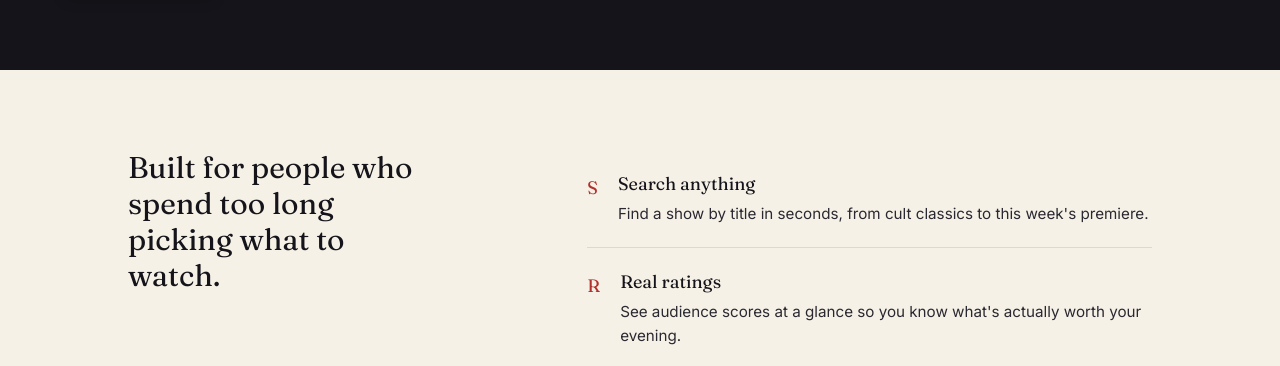
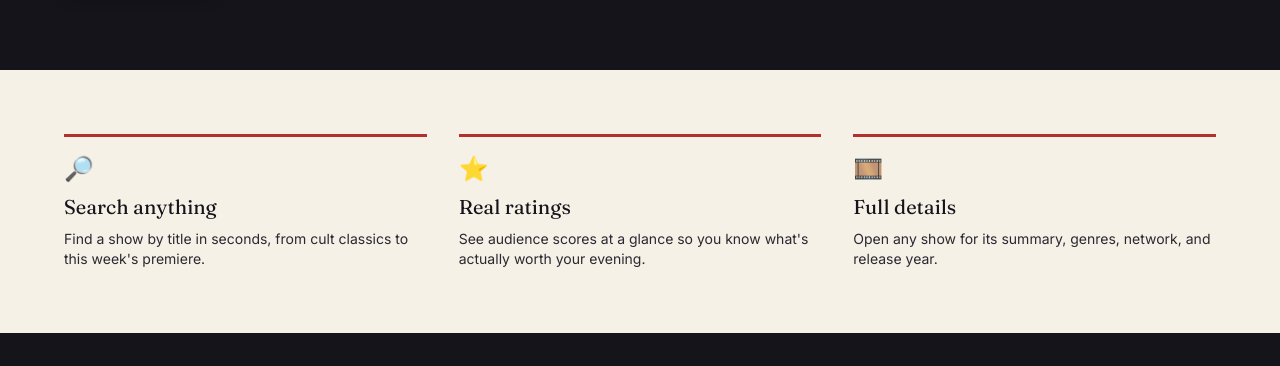
Before and after one commit to Kowshikkantidasbd/Assiment-2, a React (Vite) app: page / in a window 1280 px wide. Shown: the part 578-944 px from the top of the page. Built offline with nearby package versions, Linux system fonts and the light colour scheme; no server answers.

Commit message:
Fix home page

```diff
--- a/src/pages/Home.jsx
+++ b/src/pages/Home.jsx
@@ -1,46 +1,42 @@
 import HeroBanner from '../components/HeroBanner.jsx'
-
-const FEATURES = [
-  {
-    title: 'Search anything',
-    body: "Find a show by title in seconds, from cult classics to this week's premiere.",
-  },
-  {
-    title: 'Real ratings',
-    body: "See audience scores at a glance so you know what's actually worth your evening.",
-  },
-  {
-    title: 'Full details',
-    body: 'Open any show for its summary, genres, network, and release year.',
-  },
-]
 
 export default function Home() {
   return (
     <div>
       <HeroBanner />
-      <section className="bg-parchment px-6 py-14 md:px-16 md:py-20">
-        <div className="mx-auto grid max-w-5xl grid-cols-1 gap-10 md:grid-cols-[0.7fr_1fr] md:gap-16">
-          <div>
-            <h2 className="m-0 max-w-[16ch] font-display text-2xl leading-snug text-ink md:text-3xl">
-              Built for people who spend too long picking what to watch.
-            </h2>
-          </div>
-          <div>
-            {FEATURES.map((feature, i) => (
-              <div
-                key={feature.title}
-                className={`grid grid-cols-[auto_1fr] gap-5 py-5 ${i === 0 ? '' : 'border-t border-black/10'}`}
-              >
-                <span className="pt-1 font-display text-lg text-crimson">{feature.title[0]}</span>
-                <div>
-                  <h3 className="m-0 mb-1 font-display text-lg text-ink">{feature.title}</h3>
-                  <p className="m-0 text-[0.95rem] leading-relaxed text-ink-soft">{feature.body}</p>
-                </div>
-              </div>
-            ))}
-          </div>
+
+      <section className="grid grid-cols-1 gap-8 bg-parchment px-6 py-10 md:grid-cols-3 md:px-16 md:py-16">
+        <div className="border-t-[3px] border-crimson pt-4">
+
+          <span className="text-2xl">🔎</span>
+
+
+          <h3 className="mb-2 mt-2 font-display text-xl">Search anything</h3>
+          <p className="m-0 text-sm text-ink-soft">
+
+            Find a show by title in seconds, from cult classics to this week's premiere.
+          </p>
         </div>
+
+
+        <div className="border-t-[3px] border-crimson pt-4">
+          <span className="text-2xl">⭐</span>
+          <h3 className="mb-2 mt-2 font-display text-xl">Real ratings</h3>
+          <p className="m-0 text-sm text-ink-soft">
+            See audience scores at a glance so you know what's actually worth your evening.
+          </p>
+        </div>
+
+
+        <div className="border-t-[3px] border-crimson pt-4">
+          <span className="text-2xl">🎞️</span>
+          <h3 className="mb-2 mt-2 font-display text-xl">Full details</h3>
+          <p className="m-0 text-sm text-ink-soft">
+            Open any show for its summary, genres, network, and release year.
+          </p>
+        </div>
+
+
       </section>
     </div>
   )
```
Also changed, not shown: 1 other file (tests, documents, lock files or other folders).
